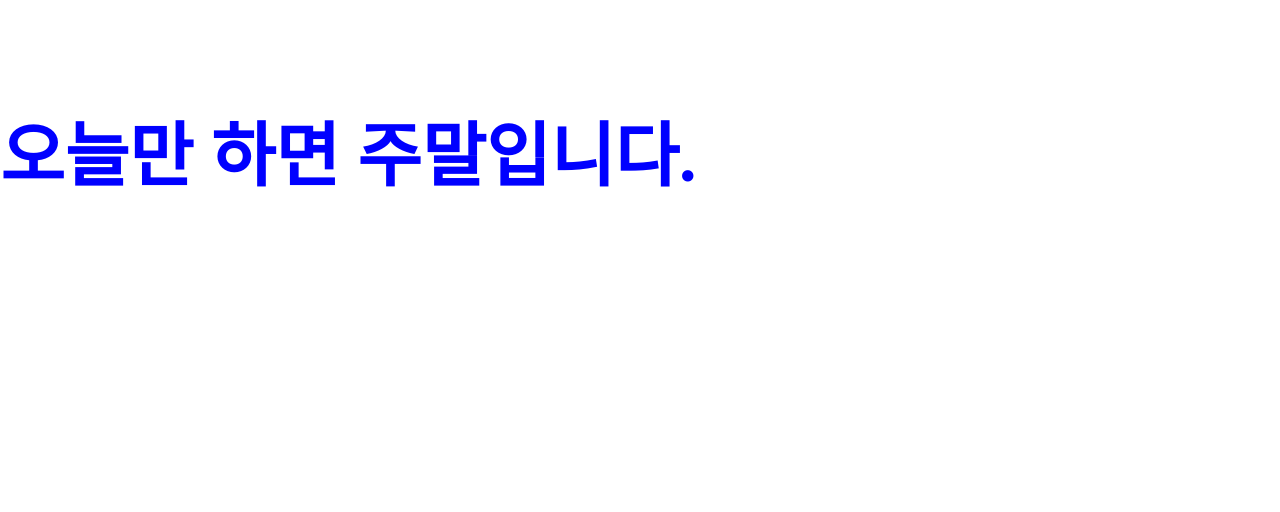
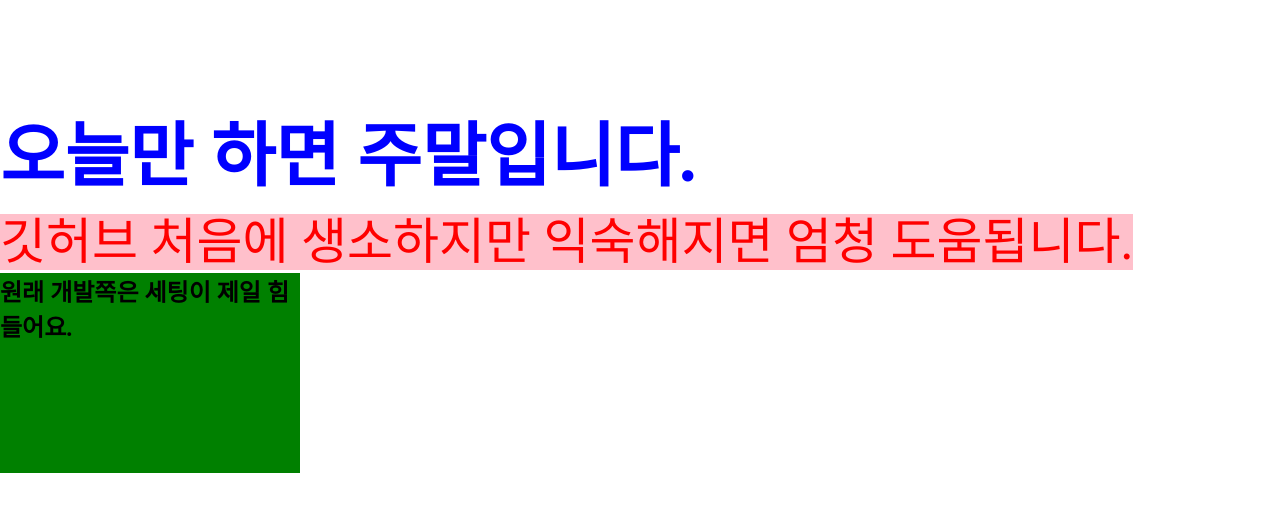
Before and after one commit to sonjoohye/test_portfolio, a plain HTML site: page index.html in a window 1280 px wide. Drawn offline with Linux system fonts and the light colour scheme.

Commit message:
포트폴리오 메인 파일 및 css js 코드 수정

```diff
--- a/css/style.css
+++ b/css/style.css
@@ -6,3 +6,15 @@
     font-weight: bold;
     margin-top:100px;
 }
+
+span{
+    color:red;
+    font-size:50px;
+    background: pink;
+}
+
+h2 {
+    width: 300px;
+    height: 200px;
+    background:green;
+}
--- a/index.html
+++ b/index.html
@@ -11,6 +11,8 @@
     <div class="test">
         오늘만 하면 주말입니다.
     </div>
+    <span>깃허브 처음에 생소하지만 익숙해지면 엄청 도움됩니다.</span>
+    <h2>원래 개발쪽은 세팅이 제일 힘들어요.</h2>
     <script src="js/script.js"></script>
 </body>
 </html>
--- a/js/script.js
+++ b/js/script.js
@@ -1,5 +1,10 @@
 let test = document.querySelector(".test");
+let test2 = document.querySelector("span");
 
 test.addEventListener("click",function(){
     alert("경고창이 떠요!");
 });
+
+test2.addEventListener("mouseenter",function(){
+    alert("마우스 올렸네");
+})
```
